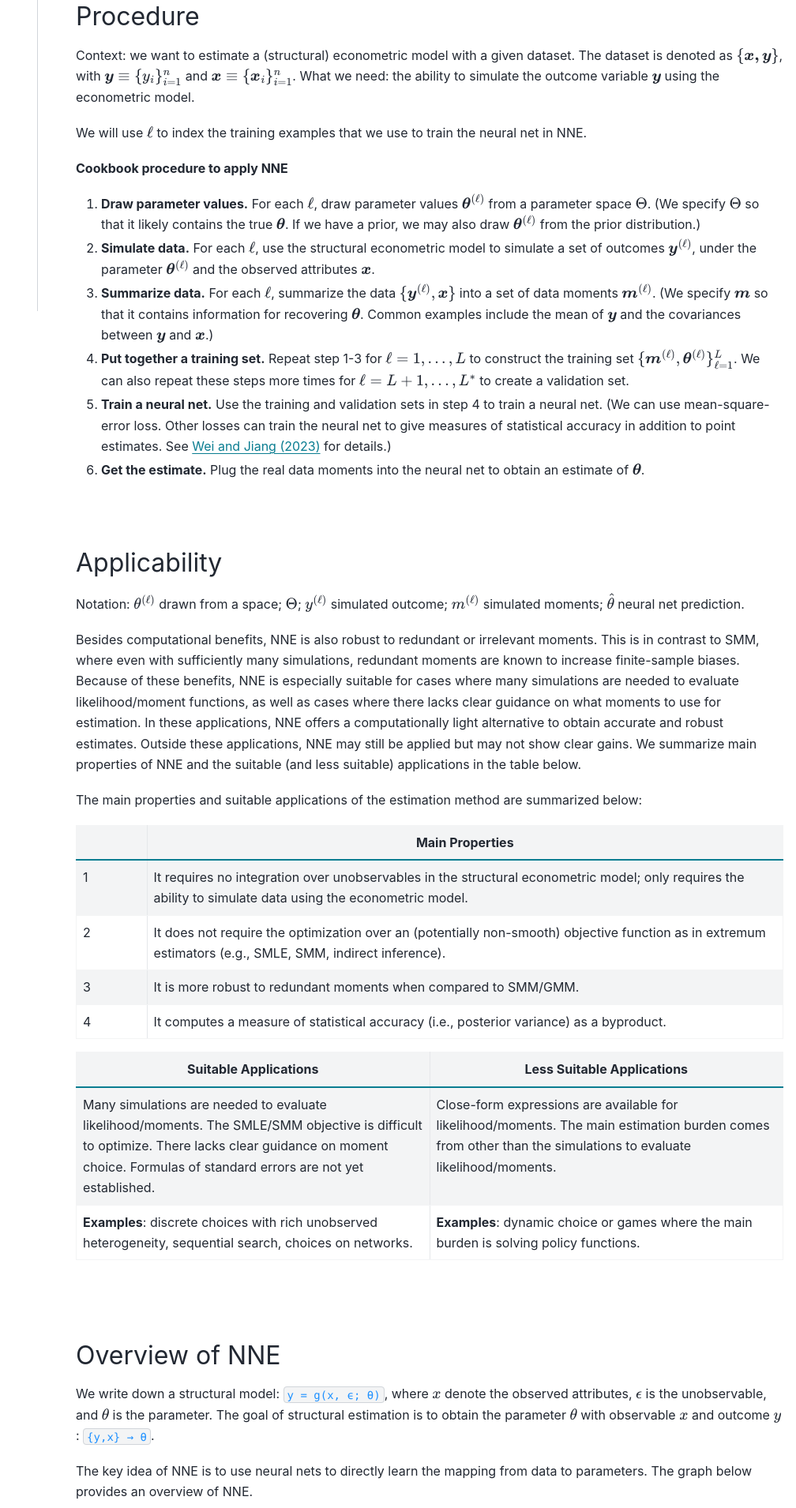
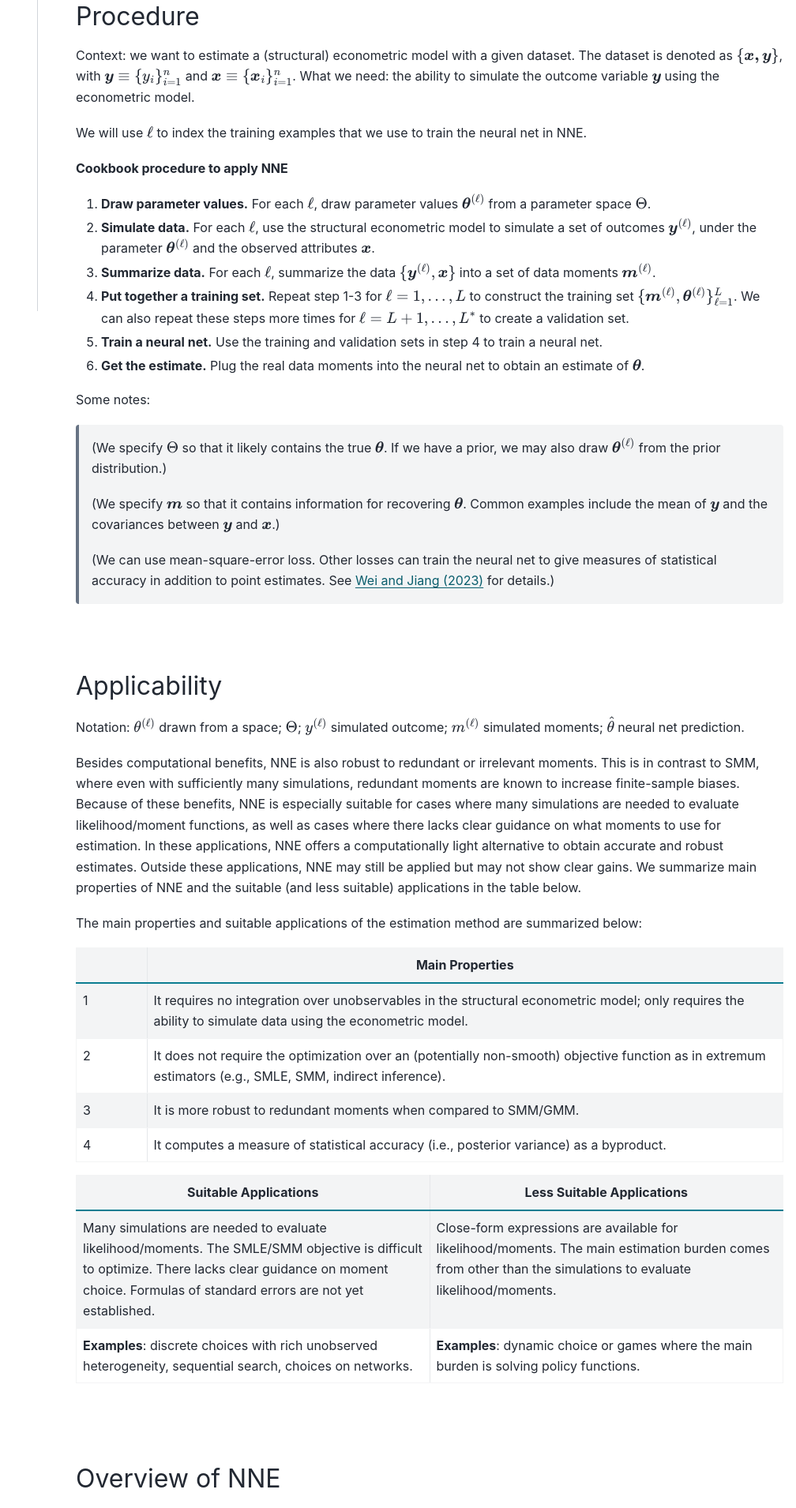
Before and after one commit to nnehome/nnehome.github.io, a Sphinx documentation site: the page built from docs/source/home/home.rst, in a window 1280 px wide. Shown: the part 1475-3385 px from the top of the page at 79% size, without its empty margins (272-1280 px from the left). Built offline with Sphinx 7.4.7 and the PyData theme 0.15.4, drawn with Linux system fonts in a browser that asks for light colours.

Commit message:
some change

```diff
--- a/docs/source/home/home.rst
+++ b/docs/source/home/home.rst
@@ -56,17 +56,25 @@ We will use :math:`\ell` to index the training examples that we use to train the
 
 **Cookbook procedure to apply NNE**
 
-#. **Draw parameter values.** For each :math:`\ell`, draw parameter values :math:`\boldsymbol{\theta}^{(\ell)}` from a parameter space :math:`\Theta`. (We specify :math:`\Theta` so that it likely contains the true :math:`\boldsymbol{\theta}`. If we have a prior, we may also draw :math:`\boldsymbol{\theta}^{(\ell)}` from the prior distribution.)
+#. **Draw parameter values.** For each :math:`\ell`, draw parameter values :math:`\boldsymbol{\theta}^{(\ell)}` from a parameter space :math:`\Theta`.
 
 #. **Simulate data.** For each :math:`\ell`, use the structural econometric model to simulate a set of outcomes :math:`\boldsymbol{y}^{(\ell)}`, under the parameter :math:`\boldsymbol{\theta}^{(\ell)}` and the observed attributes :math:`\boldsymbol{x}`.
 
-#. **Summarize data.** For each :math:`\ell`, summarize the data :math:`\{\boldsymbol{y}^{(\ell)}, \boldsymbol{x}\}` into a set of data moments :math:`\boldsymbol{m}^{(\ell)}`. (We specify :math:`\boldsymbol{m}` so that it contains information for recovering :math:`\boldsymbol{\theta}`. Common examples include the mean of :math:`\boldsymbol{y}` and the covariances between :math:`\boldsymbol{y}` and :math:`\boldsymbol{x}`.)
+#. **Summarize data.** For each :math:`\ell`, summarize the data :math:`\{\boldsymbol{y}^{(\ell)}, \boldsymbol{x}\}` into a set of data moments :math:`\boldsymbol{m}^{(\ell)}`.
 
 #. **Put together a training set.** Repeat step 1-3 for :math:`\ell=1,...,L` to construct the training set :math:`\{\boldsymbol{m}^{(\ell)},\boldsymbol{\theta}^{(\ell)}\}_{\ell=1}^{L}`. We can also repeat these steps more times for :math:`\ell=L+1,...,L^{*}` to create a validation set.
 
-#. **Train a neural net.** Use the training and validation sets in step 4 to train a neural net. (We can use mean-square-error loss. Other losses can train the neural net to give measures of statistical accuracy in addition to point estimates. See `Wei and Jiang (2023) <https://papers.ssrn.com/sol3/papers.cfm?abstract_id=3496098#>`_ for details.)
+#. **Train a neural net.** Use the training and validation sets in step 4 to train a neural net.
 
 #. **Get the estimate.** Plug the real data moments into the neural net to obtain an estimate of :math:`\boldsymbol{\theta}`.
+
+Some notes:
+
+ (We specify :math:`\Theta` so that it likely contains the true :math:`\boldsymbol{\theta}`. If we have a prior, we may also draw :math:`\boldsymbol{\theta}^{(\ell)}` from the prior distribution.)
+
+ (We specify :math:`\boldsymbol{m}` so that it contains information for recovering :math:`\boldsymbol{\theta}`. Common examples include the mean of :math:`\boldsymbol{y}` and the covariances between :math:`\boldsymbol{y}` and :math:`\boldsymbol{x}`.)
+
+ (We can use mean-square-error loss. Other losses can train the neural net to give measures of statistical accuracy in addition to point estimates. See `Wei and Jiang (2023) <https://papers.ssrn.com/sol3/papers.cfm?abstract_id=3496098#>`_ for details.)
 
 |
 
```
